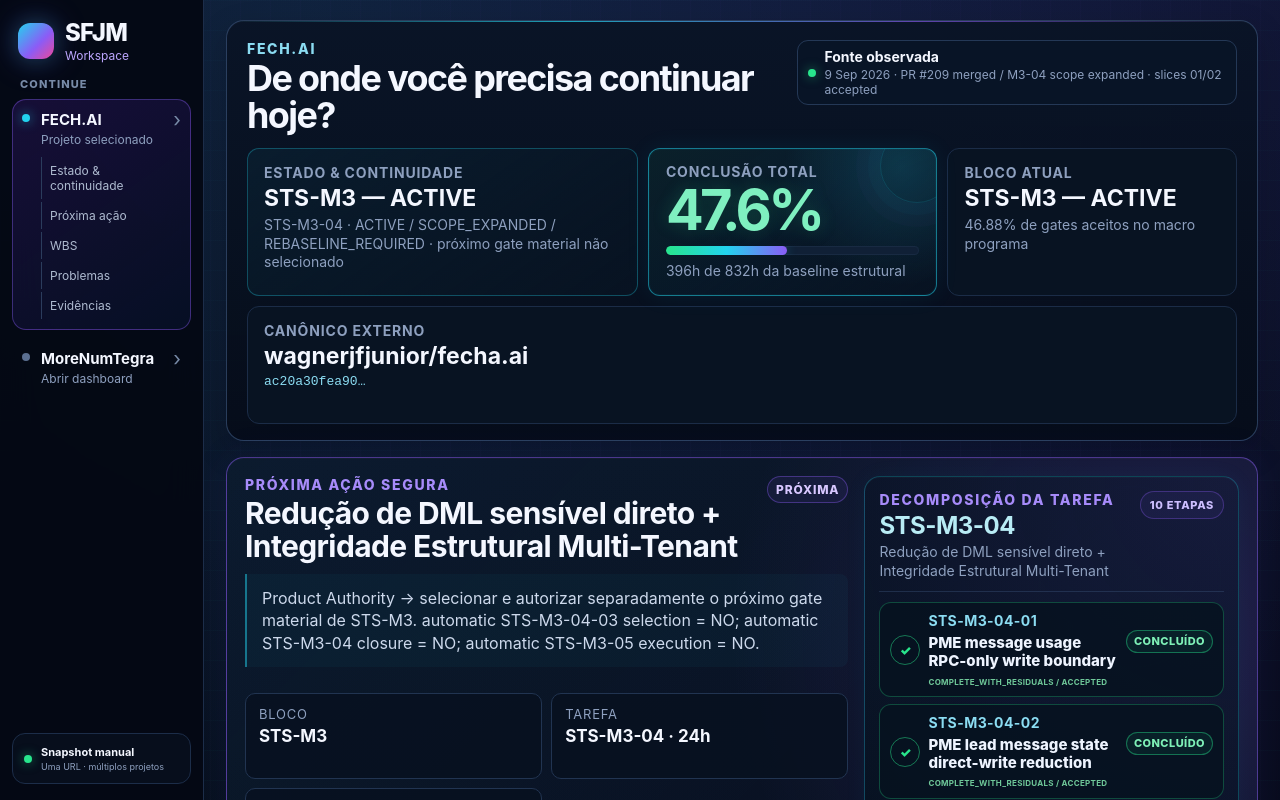
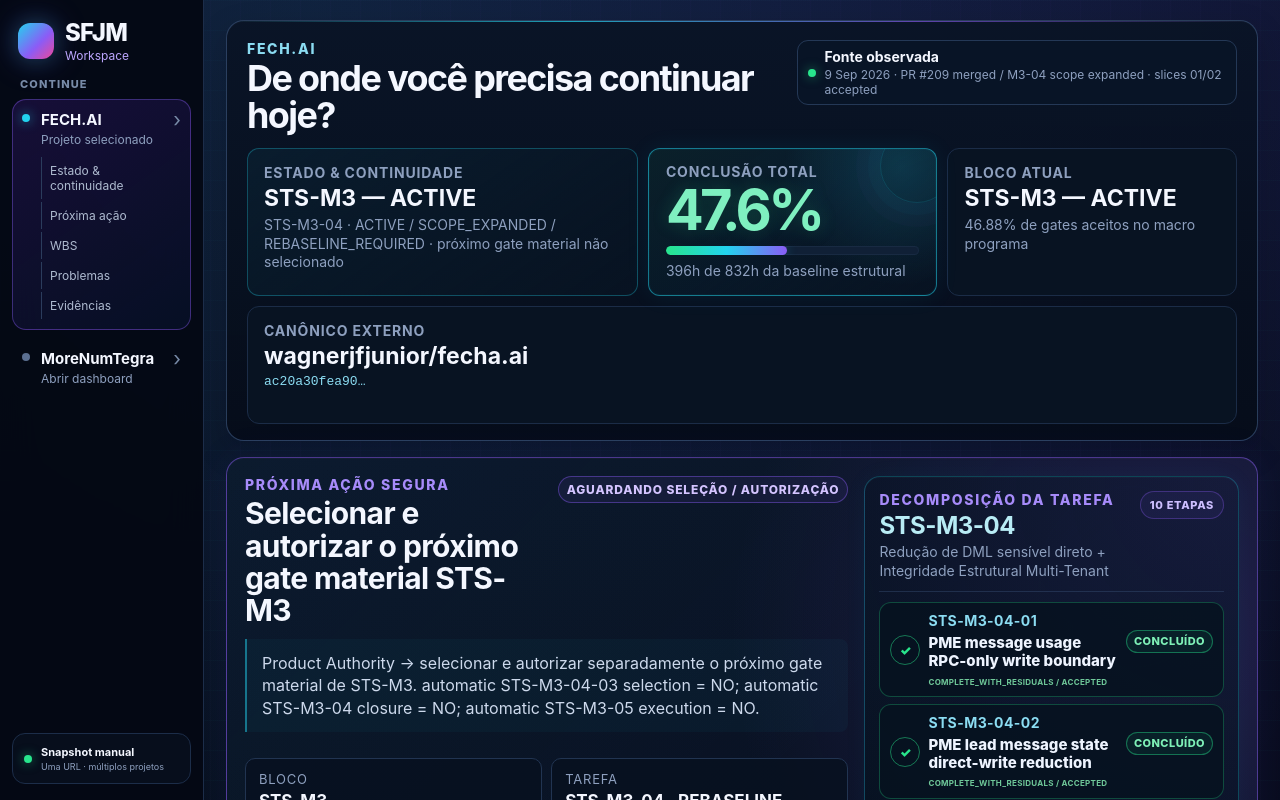
Before and after one commit to wagnerjfjunior/sfjm-workspace, a Next.js app: page / in a window 1280 px wide. Shown: the top 800 px of the page. Built offline with nearby package versions, Linux system fonts and the light colour scheme.

Commit message:
fix: honor gated rebaseline state and issue provenance

```diff
--- a/components/WorkspaceHome.tsx
+++ b/components/WorkspaceHome.tsx
@@ -535,6 +535,8 @@ function NextActionCard({ project }: { project: ExternalProject }) {
   const decomposition = findTaskDecomposition(project, focusTask?.id);
   const focusEligibleUnauthorized = isFechai && focusTask ? taskIsEligibleButUnauthorized(focusTask) : false;
   const focusAuthorizedNotInitiated = isFechai && focusTask ? taskIsAuthorizedNotInitiated(focusTask) : false;
+  const focusActiveGated = isFechai && focusTask ? taskIsActiveButExecutionGated(focusTask) : false;
+  const focusRebaseline = isFechai && focusTask ? taskRequiresRebaseline(focusTask) : false;
 
   return (
     <article className="commandCard nextActionCard" id="next-action">
@@ -543,14 +545,20 @@ function NextActionCard({ project }: { project: ExternalProject }) {
           <div className="cardHeading">
             <div>
               <div className="eyebrow">Próxima ação segura</div>
-              <h2>{isFechai && focusTask ? focusTask.label : project.nextSafeAction}</h2>
+              <h2>{isFechai && focusTask
+                ? focusActiveGated
+                  ? "Selecionar e autorizar o próximo gate material STS-M3"
+                  : focusTask.label
+                : project.nextSafeAction}</h2>
             </div>
-            <span className={`statusPill ${focusEligibleUnauthorized ? "restricted" : "next"}`}>
-              {focusEligibleUnauthorized
-                ? "PRÓXIMA ELEGÍVEL · NÃO AUTORIZADA"
-                : focusAuthorizedNotInitiated
-                  ? "AUTORIZADA · NÃO INICIADA"
-                  : "PRÓXIMA"}
+            <span className={`statusPill ${focusEligibleUnauthorized || focusActiveGated ? "restricted" : "next"}`}>
+              {focusActiveGated
+                ? "AGUARDANDO SELEÇÃO / AUTORIZAÇÃO"
+                : focusEligibleUnauthorized
+                  ? "PRÓXIMA ELEGÍVEL · NÃO AUTORIZADA"
+                  : focusAuthorizedNotInitiated
+                    ? "AUTORIZADA · NÃO INICIADA"
+                    : "PRÓXIMA"}
             </span>
           </div>
 
@@ -559,7 +567,7 @@ function NextActionCard({ project }: { project: ExternalProject }) {
               <p className="safeSequence" title={program.nextSafeAction}>{project.nextSafeAction}</p>
               <div className="actionFacts">
                 <div><span>Bloco</span><strong>{operationalMilestone.id}</strong></div>
-                <div><span>Tarefa</span><strong>{focusTask.id} · {focusTask.hours}h</strong></div>
+                <div><span>Tarefa</span><strong>{focusTask.id} · {focusRebaseline ? "REBASELINE" : `${focusTask.hours}h`}</strong></div>
                 <div><span>Situação</span><strong>{taskStateLabel(focusTask, true)}</strong></div>
                 {requiredRoutes.length ? (
                   <div>
@@ -631,6 +639,9 @@ function RisksCard({ project }: { project: ExternalProject }) {
   const issueValidationAnchors = Array.from(
     new Set(issues.map((issue) => issue.sourceRef).filter(Boolean))
   );
+  const issueSources = Array.from(
+    new Set(issues.map((issue) => issue.source).filter(Boolean))
+  );
 
   const groups = [
     {
@@ -662,9 +673,9 @@ function RisksCard({ project }: { project: ExternalProject }) {
       <div className="cardHeading compact">
         <div>
           <div className="eyebrow">Problemas / restrições</div>
-          <h2>{currentBlockers.length} bloqueios atuais</h2>
+          <h2>{currentBlockers.length} bloqueios na taxonomia publicada</h2>
           <small className="riskFreshness">
-            Snapshot manual · validado em {project.observedAt} · sem live sync
+            Proveniência por item · estado material observado em {project.observedAt} · sem live sync
           </small>
         </div>
         <span className="countBadge">{currentBlockers.length}</span>
@@ -685,7 +696,7 @@ function RisksCard({ project }: { project: ExternalProject }) {
                       <strong>{issue.label}</strong>
                       <span>{issue.state}</span>
                     </div>
-                    <small>{issue.scope} · {issue.id}</small>
+                    <small>{issue.scope} · {issue.id} · {issue.source} · validado {issue.lastValidatedAt}</small>
                   </li>
                 ))}
               </ul>
@@ -697,8 +708,8 @@ function RisksCard({ project }: { project: ExternalProject }) {
       </div>
 
       <div className="riskSource">
-        <span>Fonte tipada</span>
-        <strong>docs/sfjm/CURRENT_ISSUES.md</strong>
+        <span>Proveniência das restrições</span>
+        <strong>{issueSources.join(" · ")}</strong>
         <code>{issueValidationAnchors.length === 1 ? issueValidationAnchors[0] : issueValidationAnchors.join(" · ")}</code>
       </div>
     </article>
```
